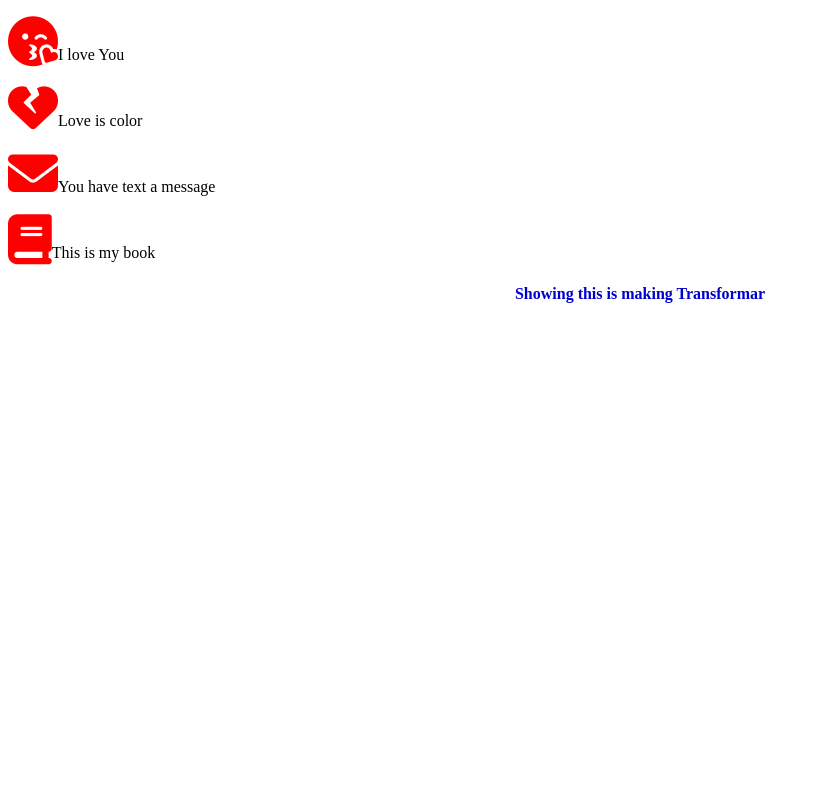
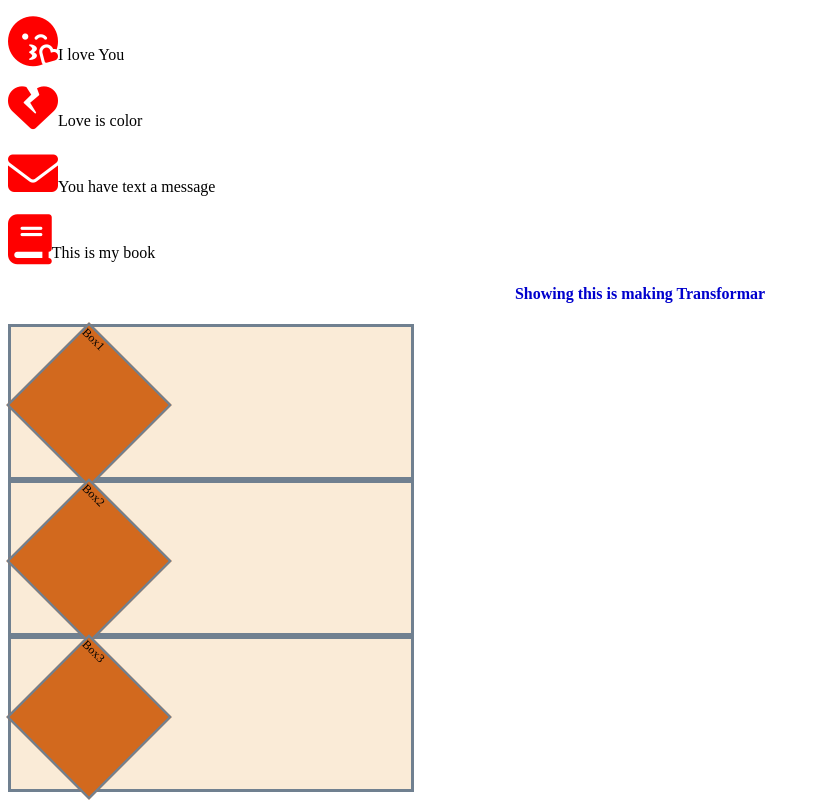
Before and after one commit to MdAnowar1/Html5-Atributies, a plain HTML site: page index.html in a window 1280 px wide. Shown: the part 1486-2286 px from the top of the page, without its empty margins (0-822 px from the left). Before the commit the page ends 1818 px from the top, so only its background shows below. Drawn offline with Linux system fonts and the light colour scheme.

Commit message:
something due

```diff
--- a/index.html
+++ b/index.html
@@ -103,6 +103,15 @@
     </div>
     <section>
         <h1>Showing this is making Transformar</h1>
+           <div class="container">
+            <div class="inner-container">Box1</div>
+           </div>
+           <div class="container">
+            <div class="inner-container">Box2</div>
+           </div>
+           <div class="container">
+            <div class="inner-container">Box3</div>
+           </div>
     </section>
 </body>
 </html>
--- a/style.css
+++ b/style.css
@@ -27,3 +27,19 @@ td, th{
     font-size: 50px;
     color: red;
 }
+.container{
+    background-color: antiquewhite;
+}
+.container, .inner-container{
+    height: 150px;
+    width: 150px;
+    border: 3px solid slategray;
+    transition: width 10s linear 2s;
+}
+.container, .inner-container:hover{
+    width: 400px;
+}
+.inner-container{
+    background-color: chocolate;
+    transform: scale(0.75) rotate(45deg);
+}
```
